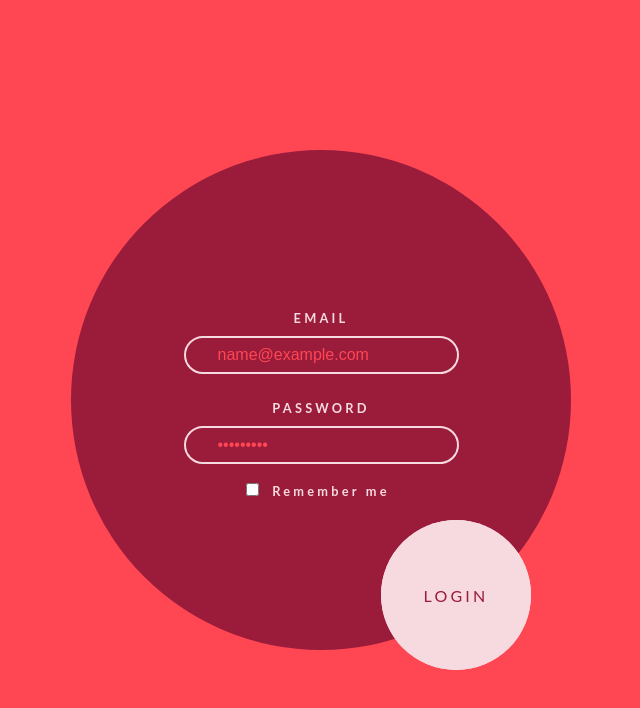
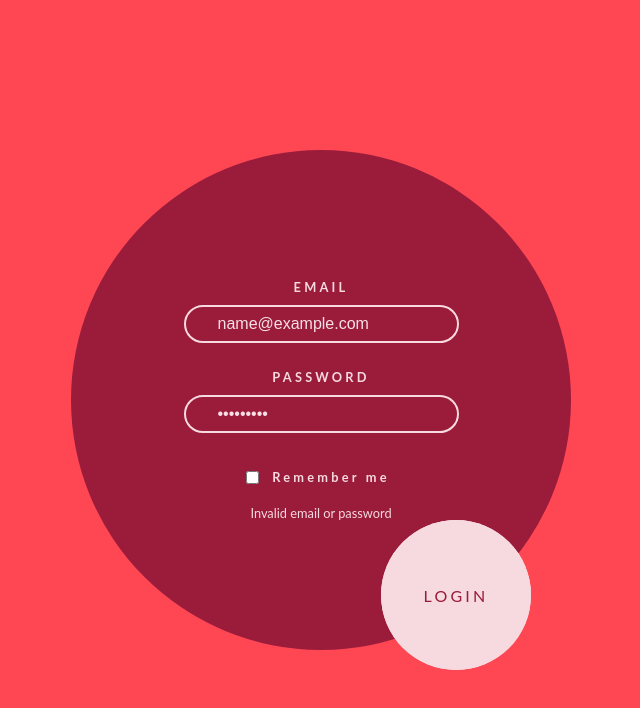
Before and after one commit to karminkarmen/login_form, a React (Create React App) app: page / in a window 1280 px wide. Both pictures are taken after typing "name@example.com", "Sample123" into the empty fields and a click on the input "login". Shown: the top 708 px of the page, without its empty margins (319-959 px from the left). Built offline with nearby package versions, Linux system fonts and the light colour scheme; the HTML template or start-up script is replaced by a standard one.

Commit message:
Adjusted logic, improved styling

```diff
--- a/src/App.jsx
+++ b/src/App.jsx
@@ -1,9 +1,8 @@
 import React, { Component } from 'react';
-import styled from 'styled-components';
+import styled, { createGlobalStyle } from 'styled-components';
 import Form from './components/Form/Form';
 import theme from './configs/theme';
-
-import { createGlobalStyle } from 'styled-components'
+import { centerized } from './configs/mixins';
 
 const GlobalStyle = createGlobalStyle`
     body {
@@ -11,21 +10,18 @@ const GlobalStyle = createGlobalStyle`
         margin: 0;
     }
 `
-
-const AppStyledDiv = styled.div`
-    display: flex;
-    align-items: center;
-    justify-content: center;
+const AppStyledContainer = styled.div`
+    ${centerized}
     height: 100vh;
 `;
 
 class App extends Component {
     render() {
         return (
-            <AppStyledDiv className="App">
+            <AppStyledContainer className="App">
                 <GlobalStyle theme={theme} />
                 <Form />
-            </AppStyledDiv>
+            </AppStyledContainer>
         );
     }
 }
--- /dev/null
+++ b/src/components/CheckboxInput/CheckboxInput.tsx
@@ -0,0 +1,28 @@
+import React from 'react';
+import { ThemeProvider } from 'styled-components';
+import theme from '../../configs/theme';
+import LabelStyled from '../common/LabelStyled';
+import CheckboxInputContainerStyled from './CheckboxInputContainerStyled';
+
+type Props = {
+    name: string;
+    label: string;
+}
+
+const CheckboxInput: React.FC<Props> = ({ name, label }) => {
+    return (
+        <ThemeProvider theme={theme}>
+            <CheckboxInputContainerStyled>
+                <input type="checkbox" name={name} id={name} />
+                <LabelStyled
+                    target={name}
+                    isUppercased={false}
+                >
+                    {label}
+                </LabelStyled>
+            </CheckboxInputContainerStyled>
+        </ThemeProvider>
+    );
+};
+
+export default CheckboxInput;
--- /dev/null
+++ b/src/components/CheckboxInput/CheckboxInputContainerStyled.tsx
@@ -0,0 +1,9 @@
+import styled from 'styled-components';
+import { centerized } from '../../configs/mixins';
+
+const CheckboxInputContainerStyled = styled.div`
+    ${centerized}
+    margin: ${props => props.theme.margins.normal};
+`;
+
+export default CheckboxInputContainerStyled;
--- a/src/components/Form/Form.tsx
+++ b/src/components/Form/Form.tsx
@@ -1,40 +1,37 @@
 import React from 'react';
 import { ThemeProvider } from 'styled-components';
 import theme from '../../configs/theme';
-import FormInputs from '../FormInputs/FormInputs';
+import FormStructure from '../FormStructure/FormStructure';
 import FormMainContainerStyled from './FormMainContainerStyled';
 import LoginConfirmation from '../LoginConfirmation/LoginConfirmation';
 import { validateForm } from '../../validation/formValidation';
 import loginHandler from '../../apiMock/loginHandler';
-
-enum logginStages {
-    AUTHORIZED = 'AUTHORIZED',
-    NOT_LOGGED_IN ='NOT_LOGGED_IN',
-    REJECTED = 'REJECTED',
-}
+import { loginStatuses } from '../../constants/statusesConsts';
 
 const Form: React.FC = () => {
     const [password, setPassword] = React.useState('');
     const [email, setEmail] = React.useState('');
 
-    const [emailInfo, setEmailInfo] = React.useState('');
-    const [passwordInfo, setPasswordInfo] = React.useState('');
-    const [isLoggedIn, setIfLogged] = React.useState(logginStages.NOT_LOGGED_IN);
+    const [emailValidationInfo, setEmailValidationInfo] = React.useState('');
+    const [passwordValidationInfo, setPasswordValidationInfo] = React.useState('');
+    const [loginStatus, setLoginStatus] = React.useState(loginStatuses.NOT_LOGGED_IN);
 
     const validator = validateForm();
 
-    const formSubmitHandler = (e: any) => {
+    const formSubmitHandler = (e: React.FormEvent<HTMLFormElement>) => {
         e.preventDefault();
 
         const emailValidationOutput = validator.validateEmail(email);
         const passwordValidationOutput = validator.validatePassword(password);
 
-        setPasswordInfo(passwordValidationOutput);
-        setEmailInfo(emailValidationOutput);
+        setPasswordValidationInfo(passwordValidationOutput);
+        setEmailValidationInfo(emailValidationOutput);
 
-        loginHandler(email, password)
-            .then((res: unknown | PromiseLike<void>) => setIfLogged(logginStages.AUTHORIZED))
-            .catch(e => setIfLogged(logginStages.REJECTED));
+        if (emailValidationOutput.length === 0 && passwordValidationOutput.length === 0) {
+            loginHandler(email, password)
+                .then((res: unknown | PromiseLike<void>) => setLoginStatus(loginStatuses.AUTHORIZED))
+                .catch(e => setLoginStatus(loginStatuses.REJECTED));
+        }
     };
 
     const onEmailChange = (e: React.ChangeEvent<HTMLInputElement>) => setEmail(e.target.value);
@@ -43,16 +40,17 @@ const Form: React.FC = () => {
     return (
         <ThemeProvider theme={theme}>
             <FormMainContainerStyled>
-            { (isLoggedIn === logginStages.REJECTED || isLoggedIn === logginStages.NOT_LOGGED_IN) &&
-                <FormInputs
+            { (loginStatus === loginStatuses.REJECTED || loginStatus === loginStatuses.NOT_LOGGED_IN) &&
+                <FormStructure
                     formSubmitHandler={formSubmitHandler}
                     onEmailChange={onEmailChange}
                     onPasswordChange={onPasswordChange}
-                    emailInfo={emailInfo}
-                    passwordInfo={passwordInfo}
+                    emailValidationInfo={emailValidationInfo}
+                    passwordValidationInfo={passwordValidationInfo}
+                    loginStatus={loginStatus}
                 />
             }
-            {(isLoggedIn === logginStages.AUTHORIZED) && <LoginConfirmation />}
+            {(loginStatus === loginStatuses.AUTHORIZED) && <LoginConfirmation />}
             </FormMainContainerStyled>
         </ThemeProvider>
     );
--- a/src/components/FormInputs/FormInputs.tsx
+++ b/src/components/FormStructure/FormStructure.tsx
@@ -1,21 +1,31 @@
 import React from 'react';
 import { ThemeProvider } from 'styled-components';
 import theme from '../../configs/theme';
-import FormContainerStyled from './FormInputsContainerStyled';
+import FormContainerStyled from './FormStructureStyled';
 import FieldsetStyled from '../common/FieldsetStyled';
-import LabelStyled from '../common/LabelStyled';
 import LoginButton from '../LoginButton/LoginButton';
 import TextInput from '../TextInput/TextInput';
+import { loginStatuses } from '../../constants/statusesConsts';
+import ParagraphStyled from '../common/ParagraphStyled';
+import CheckboxInput from '../CheckboxInput/CheckboxInput';
 
 type Props = {
     formSubmitHandler: (e: any) => void,
     onEmailChange: (e: React.ChangeEvent<HTMLInputElement>) => void,
     onPasswordChange: (e: React.ChangeEvent<HTMLInputElement>) => void,
-    emailInfo: string
-    passwordInfo: string,
+    emailValidationInfo: string
+    passwordValidationInfo: string,
+    loginStatus: loginStatuses,
 }
 
-const FormInputs: React.FC<Props> = ({ formSubmitHandler, onEmailChange, emailInfo, onPasswordChange, passwordInfo }) => {
+const FormStructure: React.FC<Props> = ({
+    formSubmitHandler,
+    onEmailChange,
+    emailValidationInfo,
+    onPasswordChange,
+    passwordValidationInfo,
+    loginStatus
+}) => {
     return (
         <ThemeProvider theme={theme}>
             <form
@@ -29,23 +39,19 @@ const FormInputs: React.FC<Props> = ({ formSubmitHandler, onEmailChange, emailIn
                             handler={onEmailChange}
                             label={'email'}
                             type={'text'}
-                            validationInfo={emailInfo}
+                            validationInfo={emailValidationInfo}
                         />
                         <TextInput
                             handler={onPasswordChange}
                             label={'password'}
                             type={'password'}
-                            validationInfo={passwordInfo}
+                            validationInfo={passwordValidationInfo}
                         />
-                        <div>
-                            <input type="checkbox" name="remember" id="remember" />
-                            <LabelStyled
-                                target={'remember'}
-                                isUppercased={false}
-                            >
-                                Remember me
-                            </LabelStyled>
-                        </div>
+                        <CheckboxInput
+                            name={'remember'}
+                            label={'Remember me'}
+                        />
+                        { loginStatus === loginStatuses.REJECTED && <ParagraphStyled>Invalid email or password</ParagraphStyled>}
                     </FormContainerStyled>
                     <LoginButton />
                 </FieldsetStyled>
@@ -54,4 +60,4 @@ const FormInputs: React.FC<Props> = ({ formSubmitHandler, onEmailChange, emailIn
     );
 };
 
-export default FormInputs;
+export default FormStructure;
--- a/src/components/FormInputs/FormInputsContainerStyled.tsx
+++ b/src/components/FormStructure/FormStructureStyled.tsx
@@ -1,7 +1,7 @@
 import styled from 'styled-components';
 import { centerized } from '../../configs/mixins';
 
-const FormContainerStyled = styled.div`
+const FormStructureStyled = styled.div`
     flex-direction: column;
     ${centerized}
     border-radius:  ${props => props.theme.radius.maximum};
@@ -9,4 +9,4 @@ const FormContainerStyled = styled.div`
     height: ${props => props.theme.width.mainElementWidth};
 `;
 
-export default FormContainerStyled;
+export default FormStructureStyled;
--- a/src/components/TextInput/TextInputStyled.tsx
+++ b/src/components/TextInput/TextInputStyled.tsx
@@ -15,7 +15,7 @@ const InputStyled = styled.input.attrs((props: Props) => ({
     border: 2px solid ${props => props.theme.colors.main};
     padding: ${props => props.theme.paddings.medium};
     background: transparent;
-    color: ${props => props.theme.colors.background};
+    color: ${props => props.theme.colors.secondaryLightest};
     margin-bottom: 1rem;
 
     ::placeholder {
--- a/src/configs/theme.ts
+++ b/src/configs/theme.ts
@@ -5,6 +5,7 @@ const theme = {
         main: '#F6DADF',
         secondary: '#9B1B3B',
         secondaryLighten: '#C2224A',
+        secondaryLightest: '#F6E0E5',
         background: '#FF4653',
     },
     radius: {
--- /dev/null
+++ b/src/constants/statusesConsts.ts
@@ -0,0 +1,5 @@
+export enum loginStatuses {
+    AUTHORIZED = 'AUTHORIZED',
+    NOT_LOGGED_IN ='NOT_LOGGED_IN',
+    REJECTED = 'REJECTED',
+}
```
